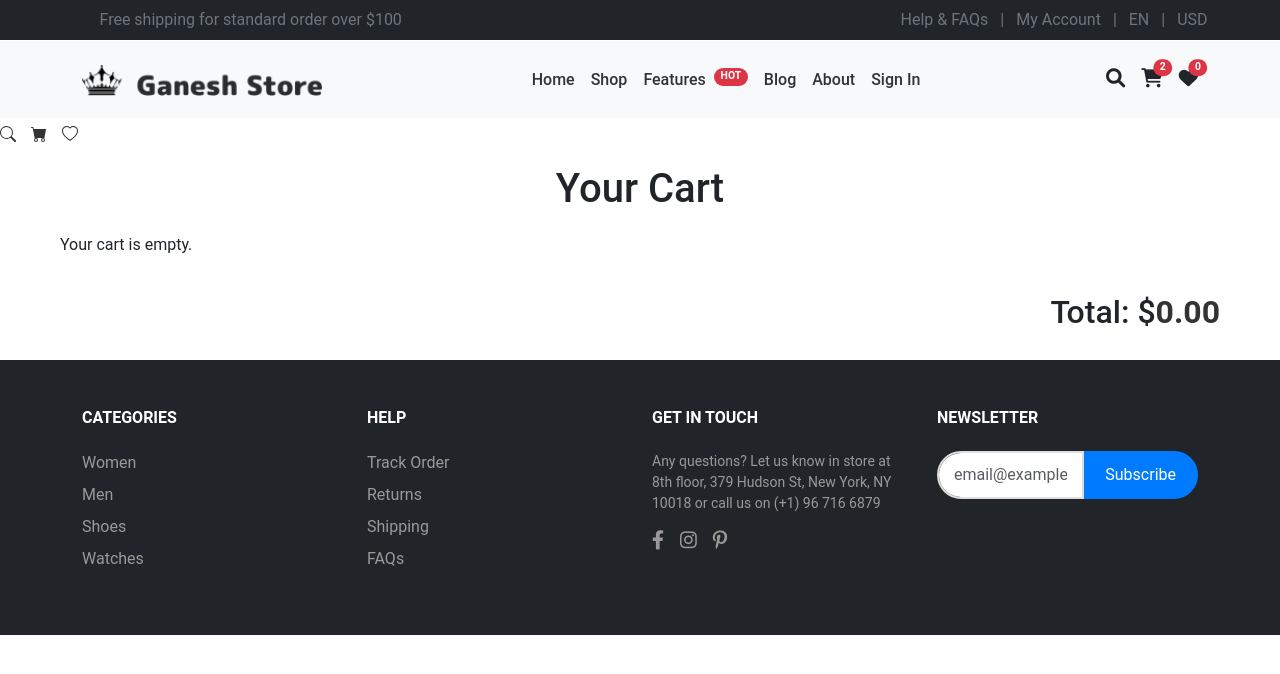
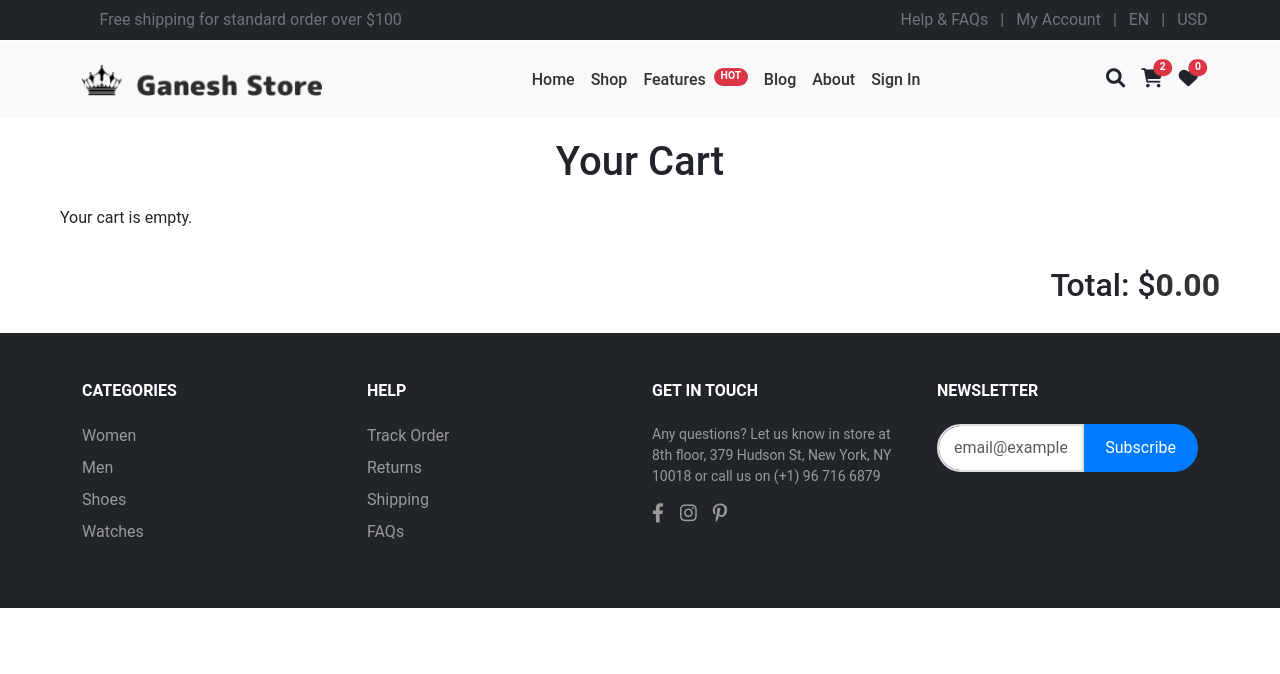
Before and after one commit to wishforvish/vish_GaneshStoreNEW, a plain HTML site: page cart 1.html in a window 1280 px wide. Drawn offline with nearby package versions, Linux system fonts and the light colour scheme.

Commit message:
git commit

```diff
--- a/cart 1.html
+++ b/cart 1.html
@@ -65,27 +65,6 @@
 
 
     <!-- cart page -->
-        <div class="icons">
-          <div class="icon"><svg xmlns="http://www.w3.org/2000/svg" width="16" height="16" fill="currentColor" class="bi bi-search" viewBox="0 0 16 16">
-            <path d="M11.742 10.344a6.5 6.5 0 1 0-1.397 1.398h-.001q.044.06.098.115l3.85 3.85a1 1 0 0 0 1.415-1.414l-3.85-3.85a1 1 0 0 0-.115-.1zM12 6.5a5.5 5.5 0 1 1-11 0 5.5 5.5 0 0 1 11 0"/>
-        </svg></div>
-          <div class="icon"><svg xmlns="http://www.w3.org/2000/svg" width="16" height="16" fill="currentColor" class="bi bi-cart-fill" viewBox="0 0 16 16">
-            <path d="M0 1.5A.5.5 0 0 1 .5 1H2a.5.5 0 0 1 .485.379L2.89 3H14.5a.5.5 0 0 1 .491.592l-1.5 8A.5.5 0 0 1 13 12H4a.5.5 0 0 1-.491-.408L2.01 3.607 1.61 2H.5a.5.5 0 0 1-.5-.5M5 12a2 2 0 1 0 0 4 2 2 0 0 0 0-4m7 0a2 2 0 1 0 0 4 2 2 0 0 0 0-4m-7 1a1 1 0 1 1 0 2 1 1 0 0 1 0-2m7 0a1 1 0 1 1 0 2 1 1 0 0 1 0-2"/>
-          </svg></div>
-          <a href="cart 1.html">
-            <div class="icon"><svg xmlns="http://www.w3.org/2000/svg" width="16" height="16" fill="currentColor" class="bi bi-heart" viewBox="0 0 16 16">
-              <path d="m8 2.748-.717-.737C5.6.281 2.514.878 1.4 3.053c-.523 1.023-.641 2.5.314 4.385.92 1.815 2.834 3.989 6.286 6.357 3.452-2.368 5.365-4.542 6.286-6.357.955-1.886.838-3.362.314-4.385C13.486.878 10.4.28 8.717 2.01zM8 15C-7.333 4.868 3.279-3.04 7.824 1.143q.09.083.176.171a3 3 0 0 1 .176-.17C12.72-3.042 23.333 4.867 8 15"/>
-            </svg></div>
-          </a>
-        </div>
-
-        <div class="mobile-toggle" onclick="toggleNavbar()">
-          <svg xmlns="http://www.w3.org/2000/svg" width="30" height="30" fill="currentColor" class="bi bi-list" viewBox="0 0 16 16">
-              <path d="M2 2h12a1 1 0 0 1 0 2H2a1 1 0 0 1 0-2zm0 4h12a1 1 0 0 1 0 2H2a1 1 0 0 1 0-2zm0 4h12a1 1 0 0 1 0 2H2a1 1 0 0 1 0-2zm0 4h12a1 1 0 0 1 0 2H2a1 1 0 0 1 0-2z"/>
-          </svg>
-      </div>
-    </header>
-
     <main class="cart-container">
         <h1>Your Cart</h1>
         <div class="cart-items"></div>
```
